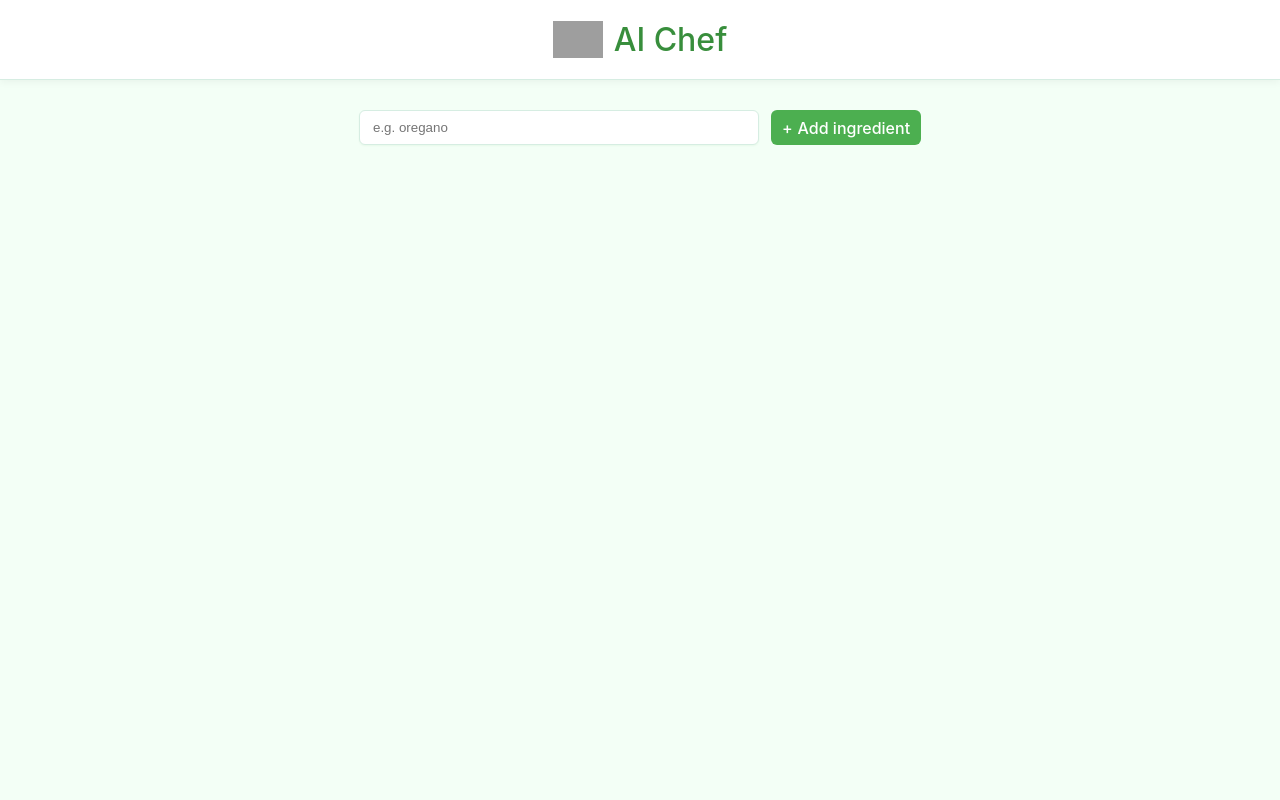
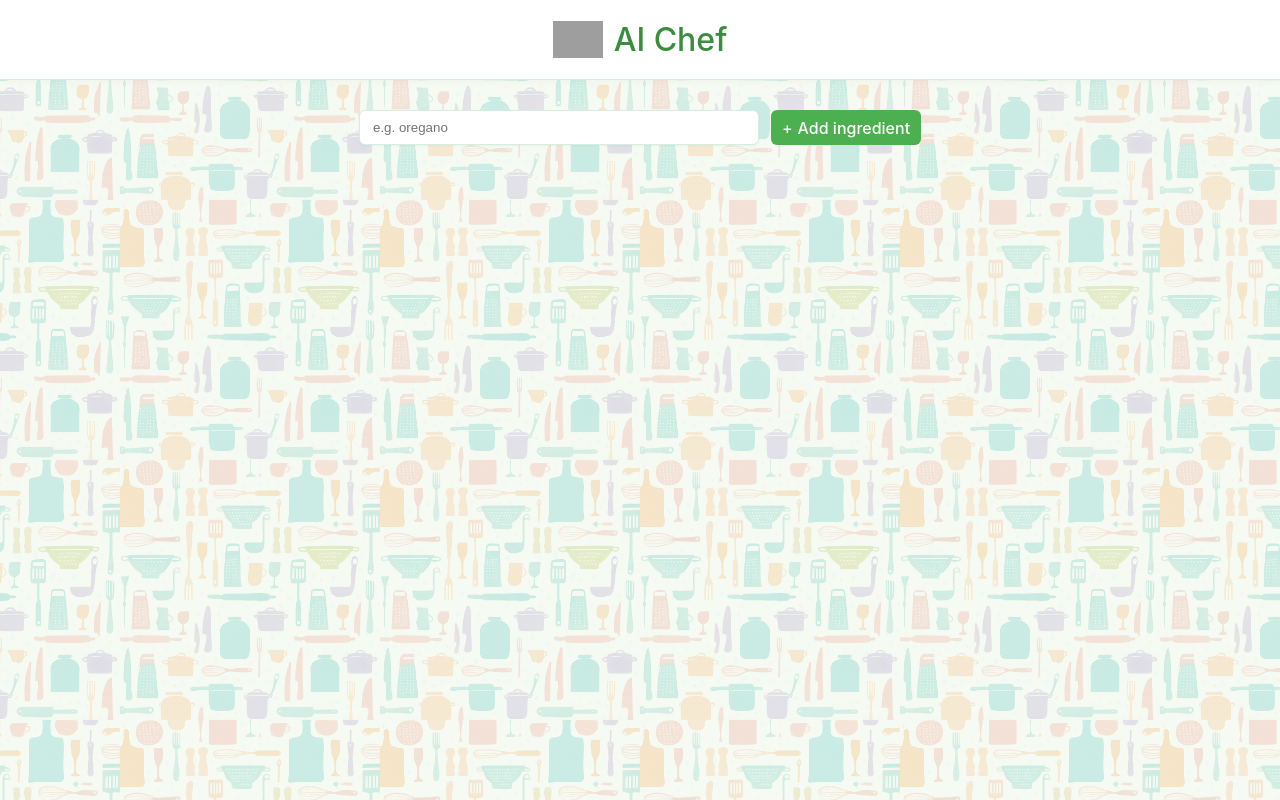
Before and after one commit to ap23hp/AI-Chef-React, a React (Vite) app: page / in a window 1280 px wide. Built offline with nearby package versions, Linux system fonts and the light colour scheme; grey boxes are pictures that could not be loaded.

Commit message:
background animation is added

```diff
--- a/src/App.css
+++ b/src/App.css
@@ -50,6 +50,8 @@ main {
 /* ---------------- INPUT FORM ---------------- */
 
 .add-ingredient-form {
+  position: relative;
+  z-index: 2;
   display: flex;
   justify-content: center;
   align-items: center;
@@ -232,3 +234,33 @@ ul.ingredients-list > li {
     opacity: 1;
   }
 }
+.empty-bg {
+  position: absolute;
+  top: 0px; /* your header height */
+  left: 0;
+  width: 100%;
+  height: 100%;
+  /* ✅ FIX: actual visible space */
+  background-image: url("/food-pattern.png");
+  background-size: 260px;
+  background-repeat: repeat;
+  opacity: 0.53;
+  z-index: 0;
+  pointer-events: none;
+  animation: floatBG 20s linear infinite;
+}
+
+@keyframes floatBG {
+  from {
+    background-position: 0 0;
+  }
+  to {
+    background-position: 300px 300px;
+  }
+}
+
+main {
+  position: relative;
+  z-index: 1;
+  min-height: calc(100vh - 80px); /* ✅ ensures background height matches */
+}
--- a/src/components/Main.jsx
+++ b/src/components/Main.jsx
@@ -48,6 +48,10 @@ export default function Main() {
 
   return (
     <main>
+      {ingredients.length === 0 && status === "idle" && (
+        <div className="empty-bg"></div>
+      )}
+
       <form action={addIngredient} className="add-ingredient-form">
         <input
           type="text"
```
Also changed, not shown: public/food-pattern.png (added).
